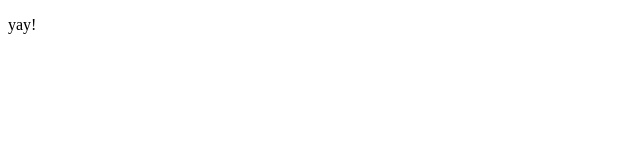
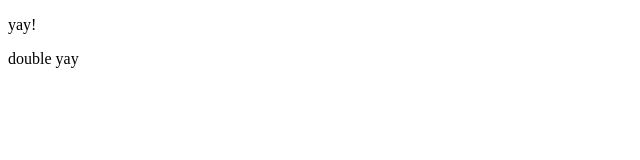
Before and after one commit to chaptercalc/SPicks, a plain HTML site: page index.html in a window 1280 px wide. Shown: the full height of the page, 0-640 px from the left. Drawn offline with Linux system fonts and the light colour scheme.

Commit message:
pushing the second edit to sPicks

```diff
--- a/index.html
+++ b/index.html
@@ -6,7 +6,7 @@
 <body>
 
 <p>yay!</p>
-
+<div><p>double yay</p></div>
 
 </body>
 </html>
```
